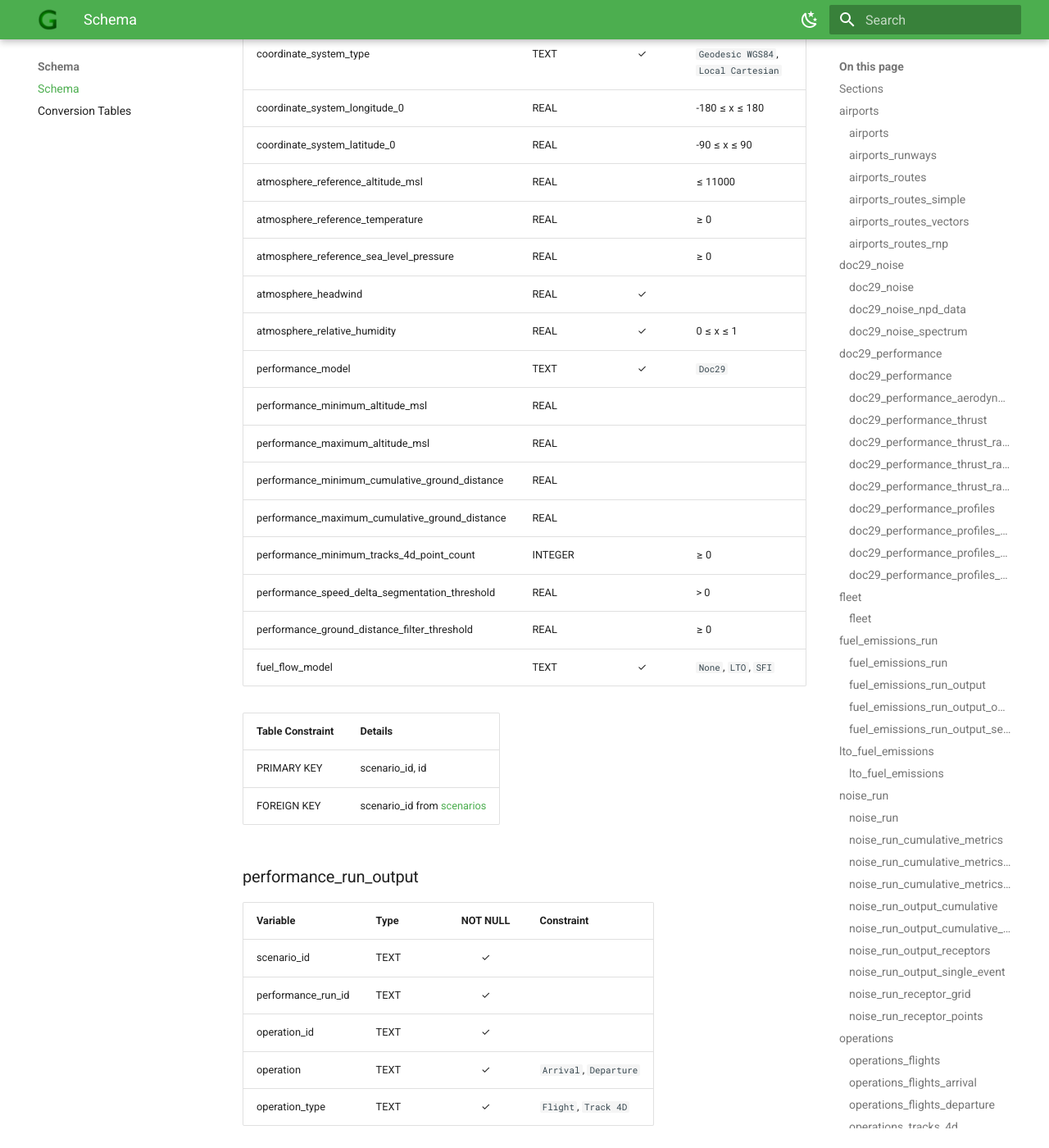
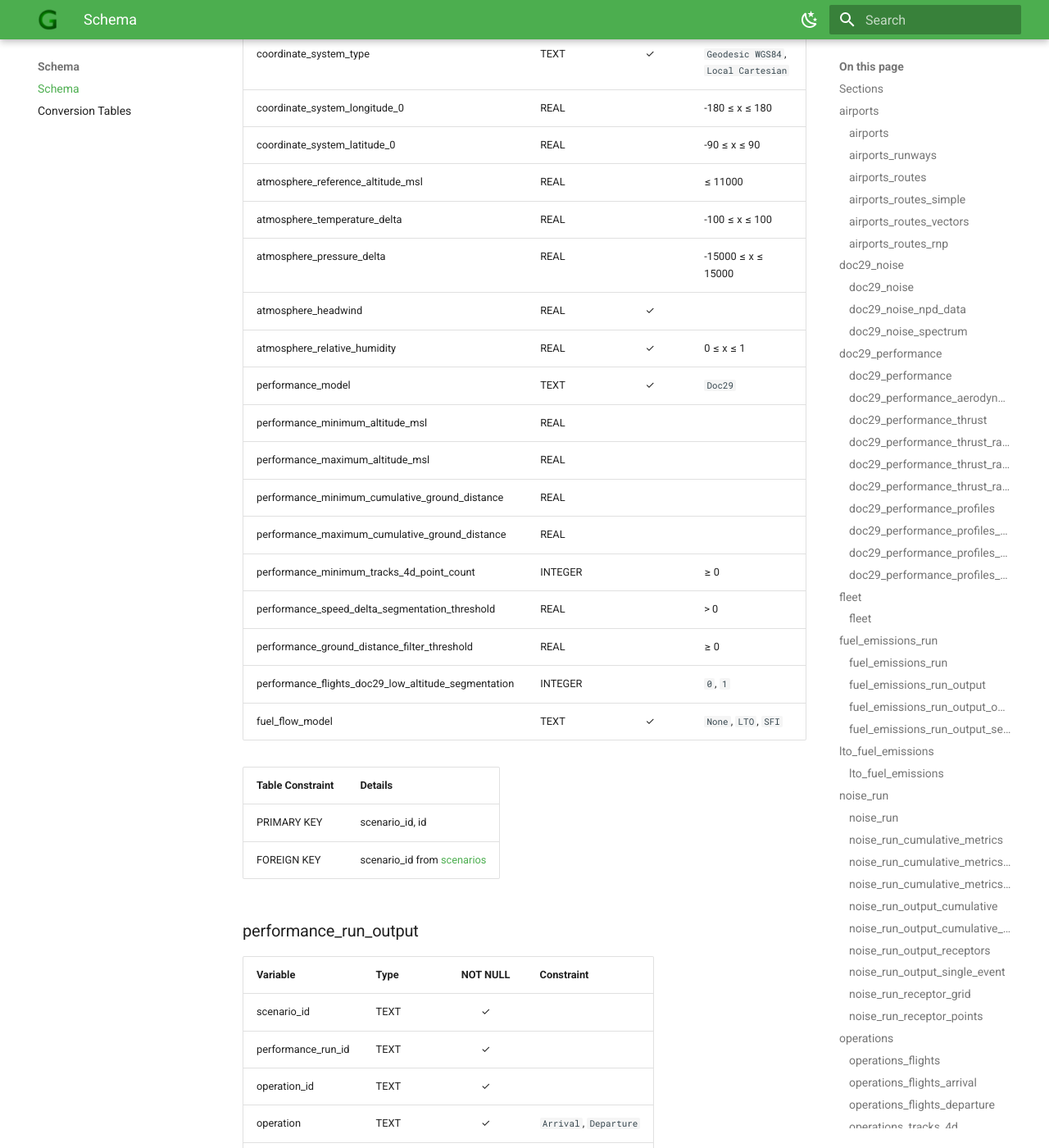
Before and after one commit to goncaloroque30/GRAPE-Docs, an MkDocs documentation site: the page built from docs/Schema.md, in a window 1280 px wide and 1400 px high, scrolled down 31869 px. Shown: the whole window at 82% size. Built offline with MkDocs 1.6.1 and Material for MkDocs 9.7.7, drawn with Linux system fonts in a browser that asks for light colours.

Commit message:
Corrected performance run documentation

```diff
--- a/docs/Schema.md
+++ b/docs/Schema.md
@@ -825,26 +825,27 @@ The first step of each departure procedural profile should be a *Takeoff* step.
 ### performance_run
 
 | Variable                                       | Type    | NOT NULL | Constraint                          |
-|------------------------------------------------|---------|:--------:|-------------------------------------|
-| scenario_id                                    | TEXT    | &#10003; |                                     |
-| id                                             | TEXT    | &#10003; |                                     |
-| coordinate_system_type                         | TEXT    | &#10003; | `Geodesic WGS84`, `Local Cartesian` |
-| coordinate_system_longitude_0                  | REAL    |          | -180 &#8804; x &#8804; 180          |
-| coordinate_system_latitude_0                   | REAL    |          | -90 &#8804; x &#8804; 90            |
-| atmosphere_reference_altitude_msl              | REAL    |          | &#8804; 11000                       |
-| atmosphere_reference_temperature               | REAL    |          | &#8805; 0                           |
-| atmosphere_reference_sea_level_pressure        | REAL    |          | &#8805; 0                           |
-| atmosphere_headwind                            | REAL    | &#10003; |                                     |
-| atmosphere_relative_humidity                   | REAL    | &#10003; | 0 &#8804; x &#8804; 1               |
-| performance_model                              | TEXT    | &#10003; | `Doc29`                             |
-| performance_minimum_altitude_msl               | REAL    |          |                                     |
-| performance_maximum_altitude_msl               | REAL    |          |                                     |
-| performance_minimum_cumulative_ground_distance | REAL    |          |                                     |
-| performance_maximum_cumulative_ground_distance | REAL    |          |                                     |
-| performance_minimum_tracks_4d_point_count      | INTEGER |          | &#8805; 0                           |
-| performance_speed_delta_segmentation_threshold | REAL    |          | > 0                                 |
-| performance_ground_distance_filter_threshold   | REAL    |          | &#8805; 0                           |
-| fuel_flow_model                                | TEXT    | &#10003; | `None`, `LTO`, `SFI`                |
+|-----------------------------------------------------|---------|:--------:|-------------------------------------|
+| scenario_id                                         | TEXT    | &#10003; |                                     |
+| id                                                  | TEXT    | &#10003; |                                     |
+| coordinate_system_type                              | TEXT    | &#10003; | `Geodesic WGS84`, `Local Cartesian` |
+| coordinate_system_longitude_0                       | REAL    |          | -180 &#8804; x &#8804; 180          |
+| coordinate_system_latitude_0                        | REAL    |          | -90 &#8804; x &#8804; 90            |
+| atmosphere_reference_altitude_msl                   | REAL    |          | &#8804; 11000                       |
+| atmosphere_temperature_delta                        | REAL    |          | -100 &#8804; x &#8804; 100          |
+| atmosphere_pressure_delta                           | REAL    |          | -15000 &#8804; x &#8804; 15000      |
+| atmosphere_headwind                                 | REAL    | &#10003; |                                     |
+| atmosphere_relative_humidity                        | REAL    | &#10003; | 0 &#8804; x &#8804; 1               |
+| performance_model                                   | TEXT    | &#10003; | `Doc29`                             |
+| performance_minimum_altitude_msl                    | REAL    |          |                                     |
+| performance_maximum_altitude_msl                    | REAL    |          |                                     |
+| performance_minimum_cumulative_ground_distance      | REAL    |          |                                     |
+| performance_maximum_cumulative_ground_distance      | REAL    |          |                                     |
+| performance_minimum_tracks_4d_point_count           | INTEGER |          | &#8805; 0                           |
+| performance_speed_delta_segmentation_threshold      | REAL    |          | > 0                                 |
+| performance_ground_distance_filter_threshold        | REAL    |          | &#8805; 0                           |
+| performance_flights_doc29_low_altitude_segmentation | INTEGER |          | `0`, `1`                            |
+| fuel_flow_model                                     | TEXT    | &#10003; | `None`, `LTO`, `SFI`                |
 
 | Table Constraint | Details                                  |
 |------------------|------------------------------------------|
```
Also changed, not shown: other parts of docs/Schema.md (+1 -1 lines), docs/Runs&Outputs.md (+7 -5 lines).
